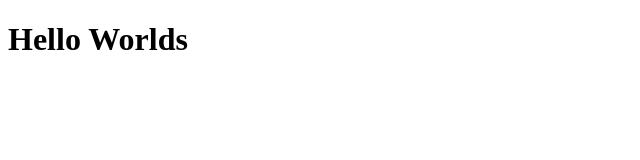
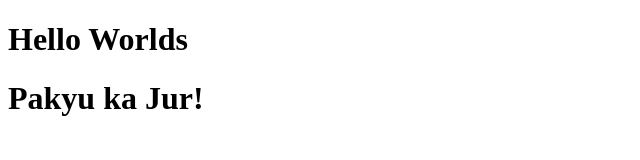
Before and after one commit to YbPonio/ybponio.github.io, a plain HTML site: page index.html in a window 1280 px wide. Shown: the whole page, without its empty margins (0-640 px from the left). Drawn offline with Linux system fonts and the light colour scheme.

Commit message:
Add new heading 'Pakyu ka Jur!' to index.html

```diff
--- a/index.html
+++ b/index.html
@@ -7,5 +7,6 @@
 </head>
 <body>
     <h1>Hello Worlds</h1>
+    <h1>Pakyu ka Jur!</h1>
 </body>
 </html>
```
